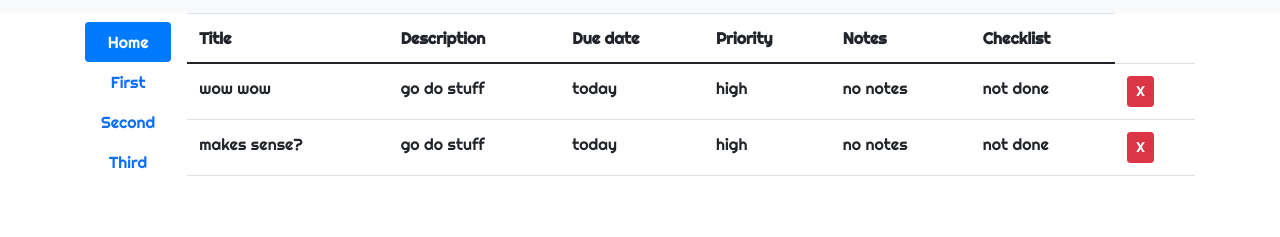
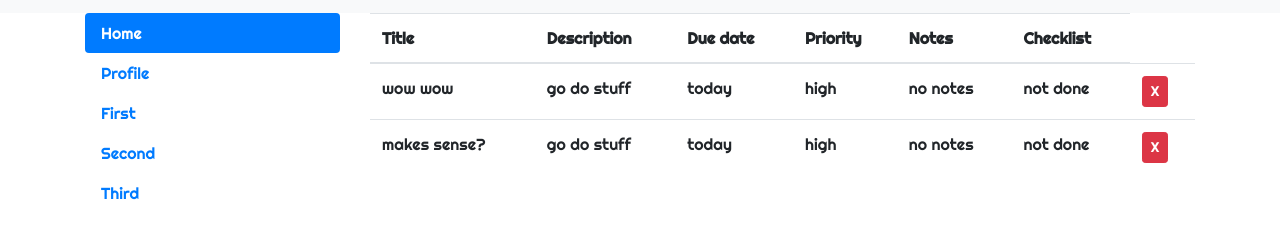
Before and after one commit to BigWizzo/What-to-Do, a website built with webpack: page src/index.html in a window 1280 px wide. Shown: the part 59-296 px from the top of the page. Built offline with nearby package versions, Linux system fonts and the light colour scheme.

Commit message:
Fix tab attributes

```diff
--- a/src/components/UI.js
+++ b/src/components/UI.js
@@ -21,20 +21,19 @@ export default class UI {
     static displayToDos() {
         const projects = Store.getProjects();
 
-        projects[1].todos.forEach((project) => UI.addToDoToList(project));
+        projects[1].todos.forEach((todo) => UI.addToDoToList(todo));
     }
 
     static addProjects(prjc) {
         const menu = document.querySelector('#v-pills-tab');
-        const button = document.createElement('button');
+        const button = document.createElement('a');
         const content = document.querySelector('#v-pills-tabContent');
         const target = document.createElement('div');
 
         button.setAttribute("class", "nav-link");
-        button.setAttribute("id", `v-pills-${UI.urlSlug(prjc.proTitle)}`);
-        button.setAttribute("data-bs-toggle", "pill");
-        button.setAttribute("data-bs-target", `#v-pills-${UI.urlSlug(prjc.proTitle)}`);
-        button.setAttribute("type", "button");
+        button.setAttribute("id", `v-pills-${UI.urlSlug(prjc.proTitle)}-tab`);
+        button.setAttribute("data-toggle", "pill");
+        button.setAttribute("href", `#v-pills-${UI.urlSlug(prjc.proTitle)}`);
         button.setAttribute("role", "tab");
         button.setAttribute("aria-controls", `v-pills-${UI.urlSlug(prjc.proTitle)}`);
         button.setAttribute("aria-selected", "false");
--- a/src/components/main.js
+++ b/src/components/main.js
@@ -1,21 +1,28 @@
-import Project from "./projects";
 import Table from "./table";
 import UI from "./UI";
 
 document.addEventListener('DOMContentLoaded', UI.displayToDos);
 document.addEventListener('DOMContentLoaded', UI.displayProjects);
 
-const project12 = new Project('proTitle12')
-const tabs = () => `
-<div class="d-flex align-items-center respond">
-  <div class="nav flex-column nav-pills me-3" id="v-pills-tab" role="tablist" aria-orientation="vertical">
-    <button class="nav-link active" id="v-pills-home-tab" data-bs-toggle="pill" data-bs-target="#v-pills-home" type="button" role="tab" aria-controls="v-pills-home" aria-selected="true">Home</button>
+export default class Tabs {
+  static createTabs() {
+    const content = document.getElementById('content');
+
+    content.innerHTML = `
+    <div class="row">
+    <div class="col-3">
+      <div class="nav flex-column nav-pills" id="v-pills-tab" role="tablist" aria-orientation="vertical">
+        <a class="nav-link active" id="v-pills-home-tab" data-toggle="pill" href="#v-pills-home" role="tab" aria-controls="v-pills-home" aria-selected="true">Home</a>
+        <a class="nav-link" id="v-pills-profile-tab" data-toggle="pill" href="#v-pills-profile" role="tab" aria-controls="v-pills-profile" aria-selected="false">Profile</a>
+      </div>
+    </div>
+    <div class="col-9">
+      <div class="tab-content" id="v-pills-tabContent">
+        <div class="tab-pane fade show active" id="v-pills-home" role="tabpanel" aria-labelledby="v-pills-home-tab">${Table()}</div>
+        <div class="tab-pane fade" id="v-pills-profile" role="tabpanel" aria-labelledby="v-pills-profile-tab">...2</div>
+      </div>
+    </div>
   </div>
-  <div class="tab-content" id="v-pills-tabContent">
-    <div class="tab-pane fade show active" id="v-pills-home" role="tabpanel" aria-labelledby="v-pills-home-tab">${Table()}</div>
-    <div class="tab-pane fade" id="v-pills-profi" role="tabpanel" aria-labelledby="v-pills-profile-tab">1</div>
-  </div>
-</div>
-`;
-
-export default tabs;
+    `;
+  }
+}
--- a/src/index.html
+++ b/src/index.html
@@ -4,12 +4,7 @@
     <meta charset="UTF-8" />
     <meta http-equiv="X-UA-Compatible" content="IE=edge" />
     <meta name="viewport" content="width=device-width, initial-scale=1.0" />
-    <link
-      href="https://cdn.jsdelivr.net/npm/bootstrap@5.0.0-beta2/dist/css/bootstrap.min.css"
-      rel="stylesheet"
-      integrity="sha384-BmbxuPwQa2lc/FVzBcNJ7UAyJxM6wuqIj61tLrc4wSX0szH/Ev+nYRRuWlolflfl"
-      crossorigin="anonymous"
-    />
+    <link rel="stylesheet" href="https://cdn.jsdelivr.net/npm/bootstrap@4.5.3/dist/css/bootstrap.min.css" integrity="sha384-TX8t27EcRE3e/ihU7zmQxVncDAy5uIKz4rEkgIXeMed4M0jlfIDPvg6uqKI2xXr2" crossorigin="anonymous">
     <link
       rel="stylesheet"
       href="https://use.fontawesome.com/releases/v5.15.2/css/all.css"
@@ -29,10 +24,7 @@
       </div>
     </nav>
     <div class="container" id="content"></div>
-    <script
-      src="https://cdn.jsdelivr.net/npm/bootstrap@5.0.0-beta2/dist/js/bootstrap.bundle.min.js"
-      integrity="sha384-b5kHyXgcpbZJO/tY9Ul7kGkf1S0CWuKcCD38l8YkeH8z8QjE0GmW1gYU5S9FOnJ0"
-      crossorigin="anonymous"
-    ></script>
+    <script src="https://code.jquery.com/jquery-3.5.1.slim.min.js" integrity="sha384-DfXdz2htPH0lsSSs5nCTpuj/zy4C+OGpamoFVy38MVBnE+IbbVYUew+OrCXaRkfj" crossorigin="anonymous"></script>
+<script src="https://cdn.jsdelivr.net/npm/bootstrap@4.5.3/dist/js/bootstrap.bundle.min.js" integrity="sha384-ho+j7jyWK8fNQe+A12Hb8AhRq26LrZ/JpcUGGOn+Y7RsweNrtN/tE3MoK7ZeZDyx" crossorigin="anonymous"></script>
   </body>
 </html>
--- a/src/index.js
+++ b/src/index.js
@@ -1,11 +1,13 @@
 import "./scss/styles.scss";
-import tabs from "./components/main";
+import Tabs from "./components/main";
 
-function component() {
-    const element = document.querySelector('#content');
+// function component() {
+    // const element = document.querySelector('#content');
+//
+    // element.innerHTML = tabs();
+    // return element;
+// }
+//
+// component();
 
-    element.innerHTML = tabs();
-    return element;
-}
-
-component();
+Tabs.createTabs();
```
Also changed, not shown: dist/app.js, dist/index.html.
